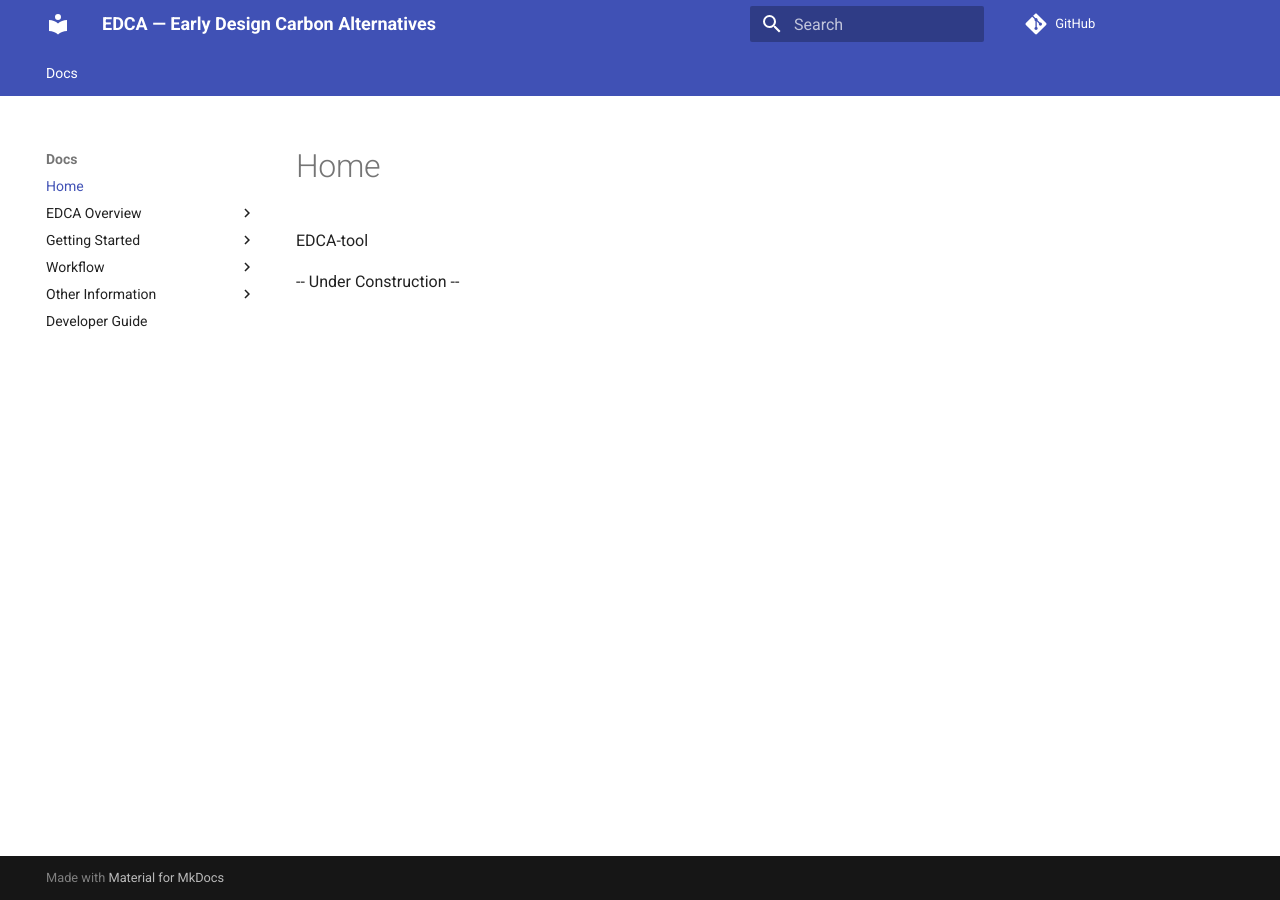
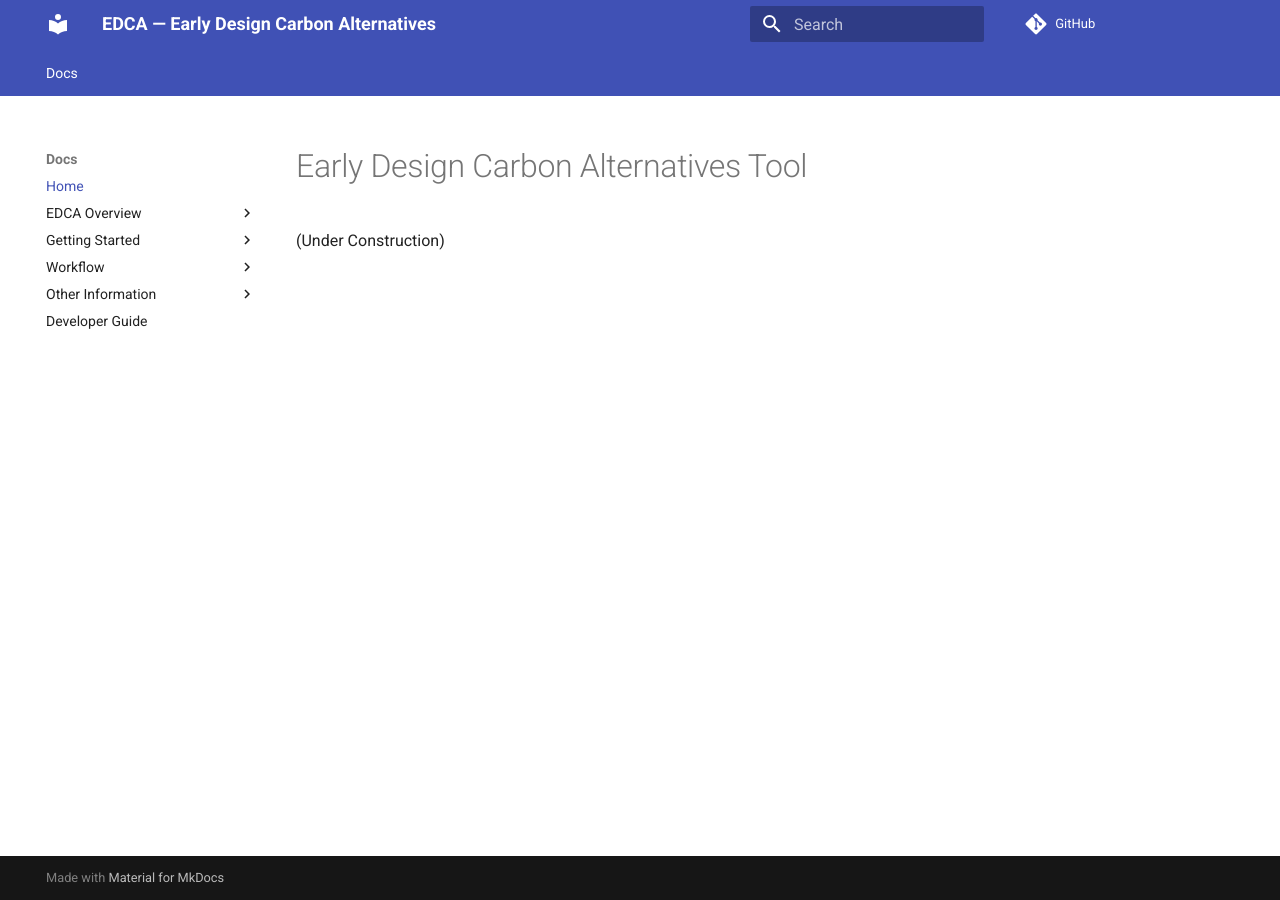
Before and after one commit to benjaminsalop/edca-tool, an MkDocs documentation site: the page built from docs/index.md, in a window 1280 px wide. Built offline with MkDocs 1.6.1 and Material for MkDocs 9.7.7, drawn with Linux system fonts in a browser that asks for light colours; comment, search, counter and statistics services are not loaded.

Commit message:
updated homepages

```diff
--- a/docs/index.md
+++ b/docs/index.md
@@ -1,3 +1,3 @@
-EDCA-tool
+# Early Design Carbon Alternatives Tool
 
--- Under Construction --
+(Under Construction)
```
Also changed, not shown: README.md (+1 -1 lines), 1 other file.
